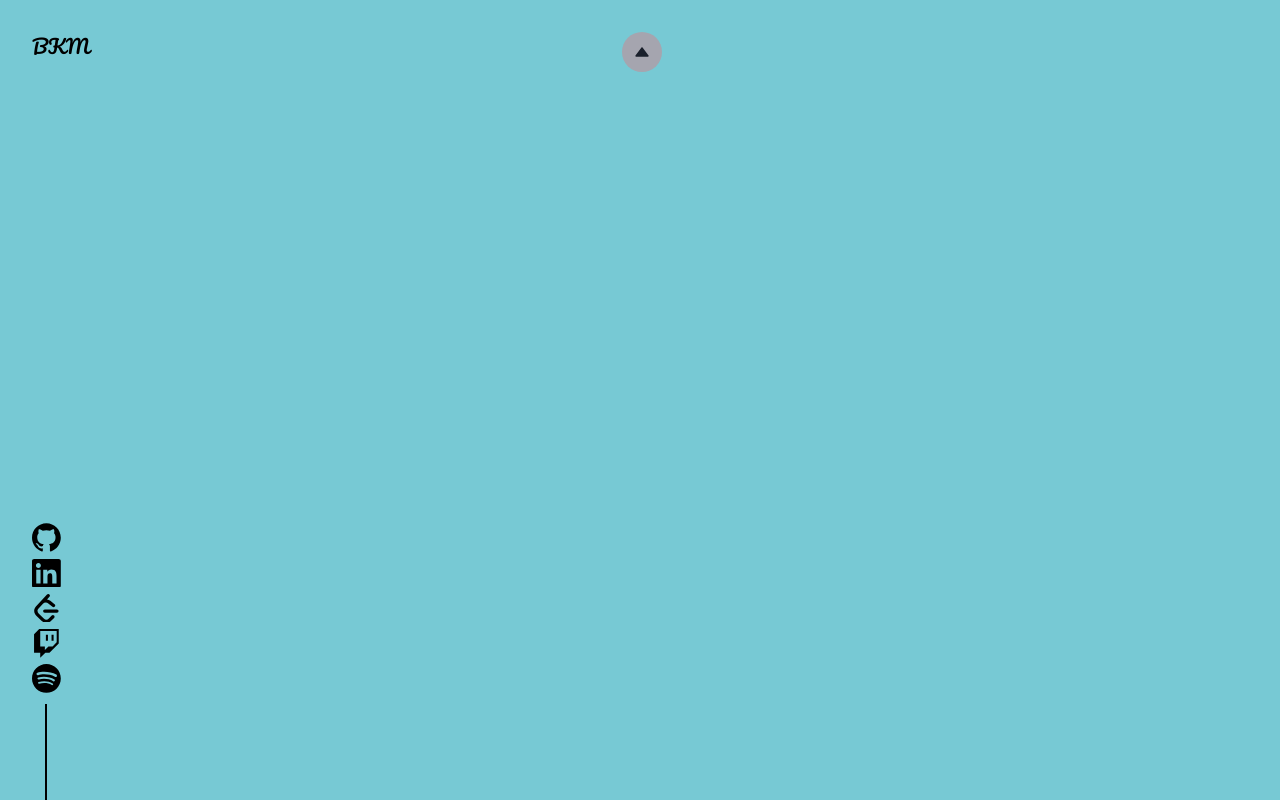
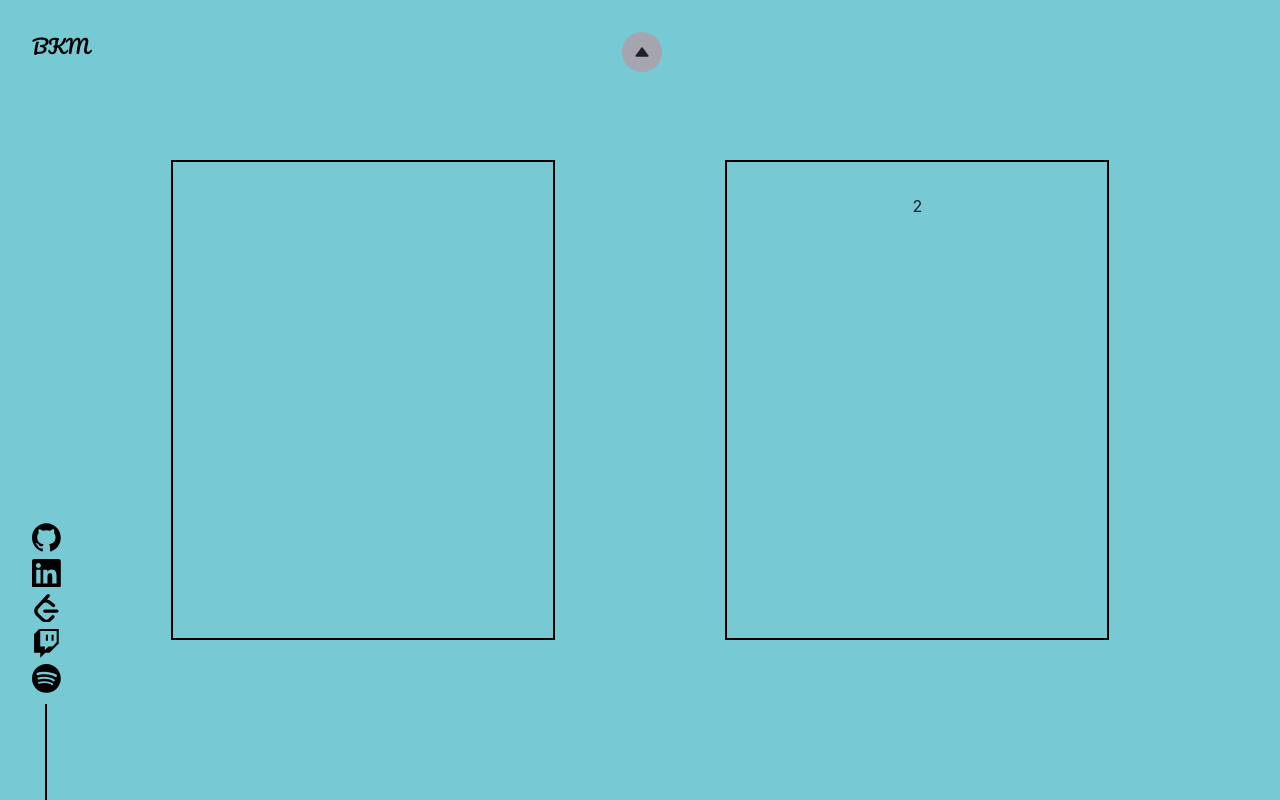
Before and after one commit to bmaurice98/MizuDevPortfolioV2, a Next.js app: page /Skills in a window 1280 px wide. Built offline with nearby package versions, Linux system fonts and the light colour scheme.

Commit message:
Building the skills page

```diff
--- a/pages/Skills/index.js
+++ b/pages/Skills/index.js
@@ -1,39 +1,57 @@
 import React from "react";
-import styled from "styled-components";
+import styled, { ThemeProvider } from "styled-components";
 import { HomeButton } from "../../components/HomeButton";
 import { LogoComponent } from "../../components/LogoComponent";
 import { Socials } from "../../components/Socials";
+import { lightTheme } from "../../components/Themes";
+import { Design, Develope } from "";
 
 const MainContainer = styled.div`
   width: 100vw;
   height: 100vh;
+  background-color: ${(props) => `rgba(${props.theme.bodyRgba}, 1)`};
+  position: relative;
+  display: flex;
+  justify-content: space-evenly;
+  align-items: center;
 `;
 
-const Container = styled.div`
-  background-color: ${(props) => `rgba(${props.theme.bodyRgba}, 1)`};
-  width: 100%;
-  height: 100%;
-  position: relative;
-  padding-bottom: 5rem;
+const Container = styled.div``;
+
+const Main = styled.div`
+  width: 30vw;
+  height: 60vh;
+  padding: 2rem;
+  border: 2px solid ${(props) => props.theme.text};
+  justify-content: center;
+  align-items: center;
+  z-index: 3;
+  line-height: 1.5;
+  display: flex;
+  flex-direction: column;
+  justify-content: space-between;
 `;
 
-const Center = styled.div`
+const Title = styled.h2`
   display: flex;
   justify-content: center;
   align-items: center;
-  padding-top: 10rem;
+  font-size: calc(1em + 1vw);
 `;
 
 const SkillsPage = () => {
   return (
-    <MainContainer>
-      <Container>
+    <ThemeProvider theme={lightTheme}>
+      <MainContainer>
+        <Main>
+          <Title></Title>
+        </Main>
+        <Main>2</Main>
         <HomeButton />
         <LogoComponent />
         <Socials />
-      </Container>
-      <Center></Center>
-    </MainContainer>
+      </MainContainer>
+    </ThemeProvider>
   );
 };
 
```
